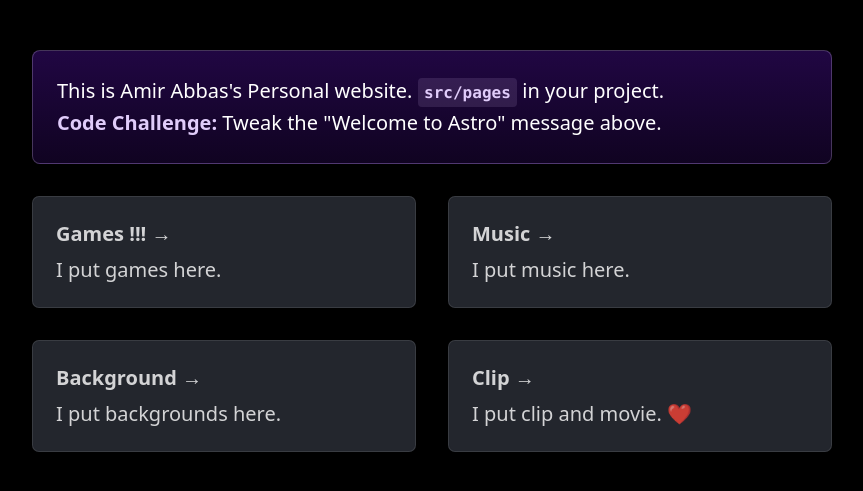
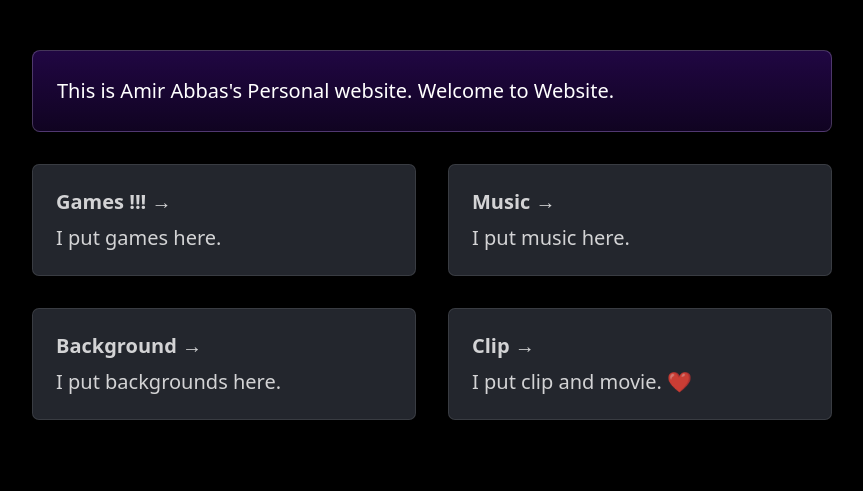
Before and after one commit to amirabbasnajafi/cheghoneh, an Astro site: page / in a window 1280 px wide. Shown: the part 145-636 px from the top of the page, without its empty margins (208-1071 px from the left). Built offline with nearby package versions, Linux system fonts and the light colour scheme; Astro itself is replaced by a stand-in of ours.

Commit message:
Text update

```diff
--- a/src/pages/index.astro
+++ b/src/pages/index.astro
@@ -35,10 +35,7 @@ import Card from "../components/Card.astro";
 		</svg>
 		<h1>Amir Abbas <span class="text-gradient">Najafi</span></h1>
 		<p class="instructions">
-			This is Amir Abbas's Personal website. <code>src/pages</code> in your
-			project.<br />
-			<strong>Code Challenge:</strong> Tweak the "Welcome to Astro" message
-			above.
+			This is Amir Abbas's Personal website. Welcome to Website.
 		</p>
 		<ul role="list" class="link-card-grid">
 			<Card href="/games/" title="Games !!!" body="I put games here." />
```
